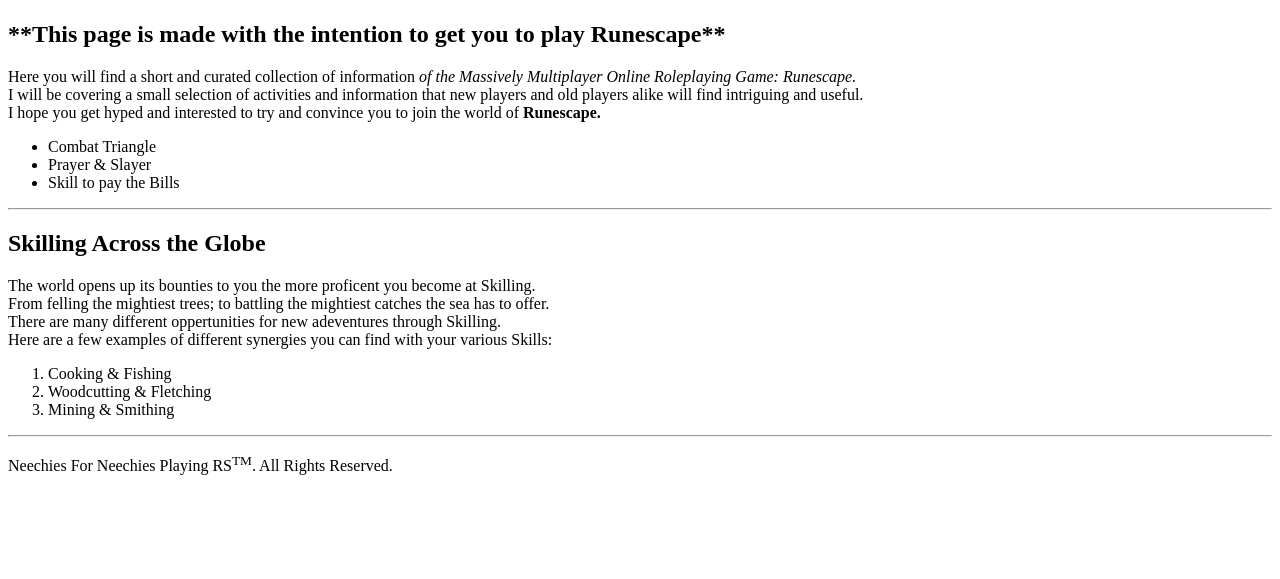
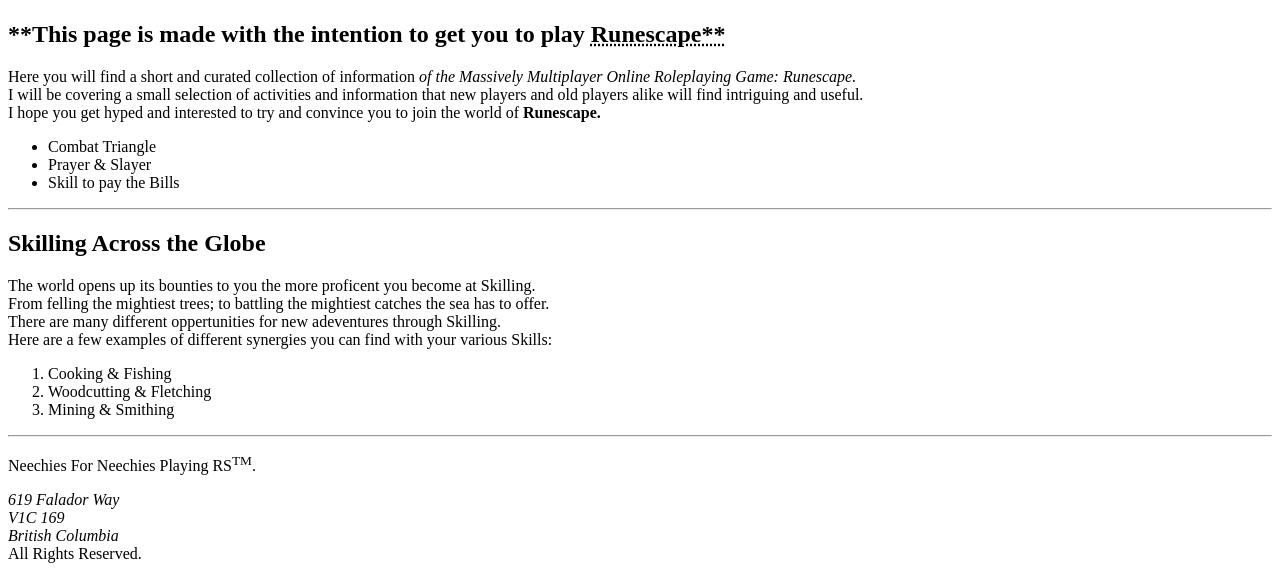
Before and after one commit to Brayden-Unpowered-Escalator/Runescape-Rundown, a plain HTML site: page index.html in a window 1280 px wide. Shown: the part 423-1002 px from the top of the page. Before the commit the page ends 914 px from the top, so only its background shows below. Drawn offline with Linux system fonts and the light colour scheme.

Commit message:
v0.1.2
-Abbreviation Added

-Branding Updated

```diff
--- a/index.html
+++ b/index.html
@@ -14,7 +14,7 @@
         <!--Moving Version Number to v0.1 for easier clarification and any minor fixes will be displayed as 0.1x-->
         <main>
             <section>
-                <h2>**This page is made with the intention to get you to play Runescape**</h2>
+                <h2>**This page is made with the intention to get you to play <abbr title="Old School Runescape"> Runescape**</abbr></h2>
                 <p>
                 Here you will find a short and curated collection of information <em>of the Massively Multiplayer Online Roleplaying Game: Runescape. </em><br>
                 I will be covering a small selection of activities and information that new players and old players alike will find intriguing and useful. <br>
@@ -39,7 +39,7 @@
             </section>
         </main>
         <footer>
-            <p>Neechies For Neechies Playing RS<sup>TM</sup>. All Rights Reserved.</p>
+            <p>Neechies For Neechies Playing RS<sup>TM</sup>. <address> 619 Falador Way <br> V1C 169 <br>British Columbia</address> All Rights Reserved.</p>
         </footer>
     </body>
 </html>
```
